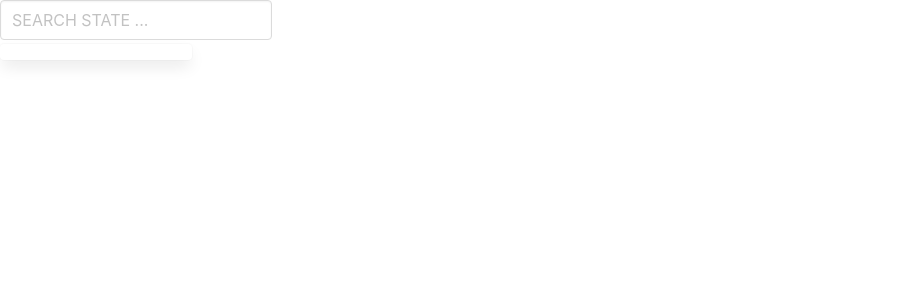
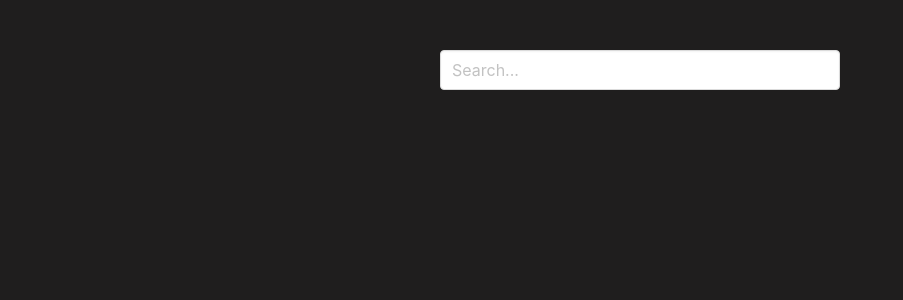
Before and after one commit to RWojcikowski/Search-state-USA, a React (Vite) app: page / in a window 1280 px wide. Shown: the top 300 px of the page, without its empty margins (0-903 px from the left). Built offline with nearby package versions, Linux system fonts and the light colour scheme.

Commit message:
added logic for element selection

```diff
--- a/src/components/App.js
+++ b/src/components/App.js
@@ -1,93 +1,93 @@
-import React from 'react';
-import { useState, useEffect } from 'react' ;
+import React, { useState, useEffect } from 'react';
 import Fuse from 'fuse.js';
-import states  from '../states.json';
+import states from '../states.json';
 import classnames from 'classnames';
-
+import StatePage from './StatePage';
 
 const options = {
-    keys: [
-        'state',
-        'code',
-    ]
+  keys: ['state', 'code'],
 };
 
 const fuse = new Fuse(states, options);
 
 const App = () => {
-const[query, setQuery] = useState('');
-const[resultList, setResultList] = useState([]);
-const[selected, setSelected] = useState(0);
-console.log(selected);
+  const [query, setQuery] = useState('');
+  const [resultsList, setResultsList] = useState([]);
+  const [selected, setSelected] = useState(0);
+  const [picked, setPicked] = useState(null);
 
-const onSelect = (event) => {
-const {key} = event;
+  const onKeyUp = (event) => {
+    const { key } = event;
 
-if (key === 'ArrowUp'){
-    const newSelected = selected -1;
+    if (key === 'ArrowUp') {
+      const newSelected = selected - 1;
 
-if(newSelected < 0){
+      if (newSelected < 0) {
         return;
       }
 
-    setSelected(newSelected)
+      setSelected(newSelected);
     }
 
-if (key === 'ArrowDown'){
-    const newSelected = selected +1;
+    if (key === 'ArrowDown') {
+      const newSelected = selected + 1;
 
-    if(newSelected > resultList.length - 1){
+      if (newSelected > resultsList.length - 1) {
         return;
       }
 
-    setSelected(newSelected)
+      setSelected(newSelected);
     }
 
-
+    if (key === 'Enter') {
+      setPicked(selected);
+    }
   };
 
-console.log({ resultList });
-
   useEffect(() => {
-    setResultList(fuse
-        .search(query)
-        .slice(0, 8)
-        );
-
-
+    setResultsList(fuse.search(query).slice(0, 6));
   }, [query]);
 
+  if (picked !== null) {
+    const currentState = resultsList[picked];
 
+    return (
+      <div className="App">
+<h1></h1>
 
-    return(
+        <StatePage
+          state={currentState.item}
+          onBack={() => setPicked(null)}
+        />
+      </div>
+    );
+  }
+
+  return (
+    <div className="App">
       <div className="dropdown is-active">
         <div className="dropdown-trigger">
           <input
             value={query}
-                onChange={({target})=> setQuery(target.value)}
+            onChange={({ target }) => setQuery(target.value)}
             className="input"
             type="text"
-                placeholder="SEARCH STATE ..."
-                onKeyUp={onSelect}
+            placeholder="Search..."
+            onKeyUp={onKeyUp}
           />
         </div>
-    <div
-        className="dropdown-menu"
-        id="dropdown-menu"
-        role="menu">
+        {resultsList.length > 0 && (
+          <div className="dropdown-menu">
             <div className="dropdown-content">
-            {resultList.map((
-            { item: {state, code} },
-            index,
-            )=> {
-                return(
+              {resultsList.map(({ item: { state, code } }, index) => {
+                return (
                   <a
-                    key = {code}
-                    className={classnames("dropdown-item", {
-                        'is-active': selected === index
+                    key={code}
+                    className={classnames('dropdown-item', {
+                      'is-active': selected === index,
                     })}
                     onMouseEnter={() => setSelected(index)}
-
+                    onClick={() => setPicked(selected)}
                   >
                     {state}
                   </a>
@@ -95,8 +95,10 @@ useEffect(() => {
               })}
             </div>
           </div>
+        )}
       </div>
-)
+    </div>
+  );
 };
 
 export default App;
--- /dev/null
+++ b/src/components/StatePage.js
@@ -0,0 +1,68 @@
+import React from 'react';
+
+const StatePage = ({
+  onBack,
+  state: {
+    state,
+    nickname,
+    admission_date,
+    capital_city,
+    code,
+    population,
+    population_rank,
+    map_image_url,
+    state_flag_url,
+    state_seal_url,
+  },
+}) => {
+  return (
+    <div className="StatePage content">
+      <button
+        className="button"
+        onClick={onBack}
+      >
+        Back to search
+      </button>
+      <h1 className="title is-1">{state}</h1>
+      <p className="title is-3">{nickname}</p>
+
+      <div className="Symbols">
+        <div className="ImageWrapper">
+          <img className="Flag" src={state_flag_url} />
+        </div>
+        <div className="ImageWrapper">
+          <img src={state_seal_url} />
+        </div>
+      </div>
+
+      <table className="table is-bordered is-striped is-narrow is-hoverable is-fullwidth">
+        <tbody>
+          <tr>
+            <td>Admission date</td>
+            <td>{admission_date}</td>
+          </tr>
+          <tr>
+            <td>Capital city</td>
+            <td>{capital_city}</td>
+          </tr>
+          <tr>
+            <td>Code</td>
+            <td>{code}</td>
+          </tr>
+          <tr>
+            <td>Population</td>
+            <td>{population}</td>
+          </tr>
+          <tr>
+            <td>Population rank</td>
+            <td>{population_rank}</td>
+          </tr>
+        </tbody>
+      </table>
+
+      <img className="Map" src={map_image_url} />
+    </div>
+  );
+};
+
+export default StatePage;
--- a/src/index.js
+++ b/src/index.js
@@ -2,6 +2,7 @@ import React from 'react';
 import { render } from 'react-dom';
 import '../node_modules/bulma/css/bulma.min.css';
 import App from './components/App';
+import './style.css'
 render(
   <App />,
   document.getElementById('root'),
--- /dev/null
+++ b/src/style.css
@@ -0,0 +1,59 @@
+
+html {
+    color: #ccc;
+    background-color: rgb(31, 30, 30);
+}
+
+body {
+    width: 100%;
+    height: 100%;
+    color: #ccc;
+    background-color: rgb(31, 30, 30);
+}
+
+.App {
+    margin: 50px auto;
+    max-width: 400px;
+
+
+}
+.Symbols{
+    display: flex;
+    justify-content: space-between;
+    align-items: center;
+    margin: 40px 0;
+
+}
+
+.ImageWrapper{
+    max-width: 45%;
+}
+.Flag {
+    border: 1px solid #ccc;
+}
+
+.Map {
+    margin: 40px 0;
+}
+
+.dropdown,
+.dropdown-trigger,
+ .dropdown-menu{
+    width: 100%;
+}
+
+td {
+    display: center;
+    color: #ccc;
+    background-color: rgb(31, 30, 30);
+}
+
+.content h1{
+    color: #ccc;
+    background-color: rgb(31, 30, 30);
+}
+
+.title {
+    color: #ccc;
+    background-color: rgb(31, 30, 30);
+    }
```
Also changed, not shown: src/index.html (line endings or trailing spaces), src/states.json (line endings or trailing spaces). Lines whose indentation alone changed are shown as unchanged.
